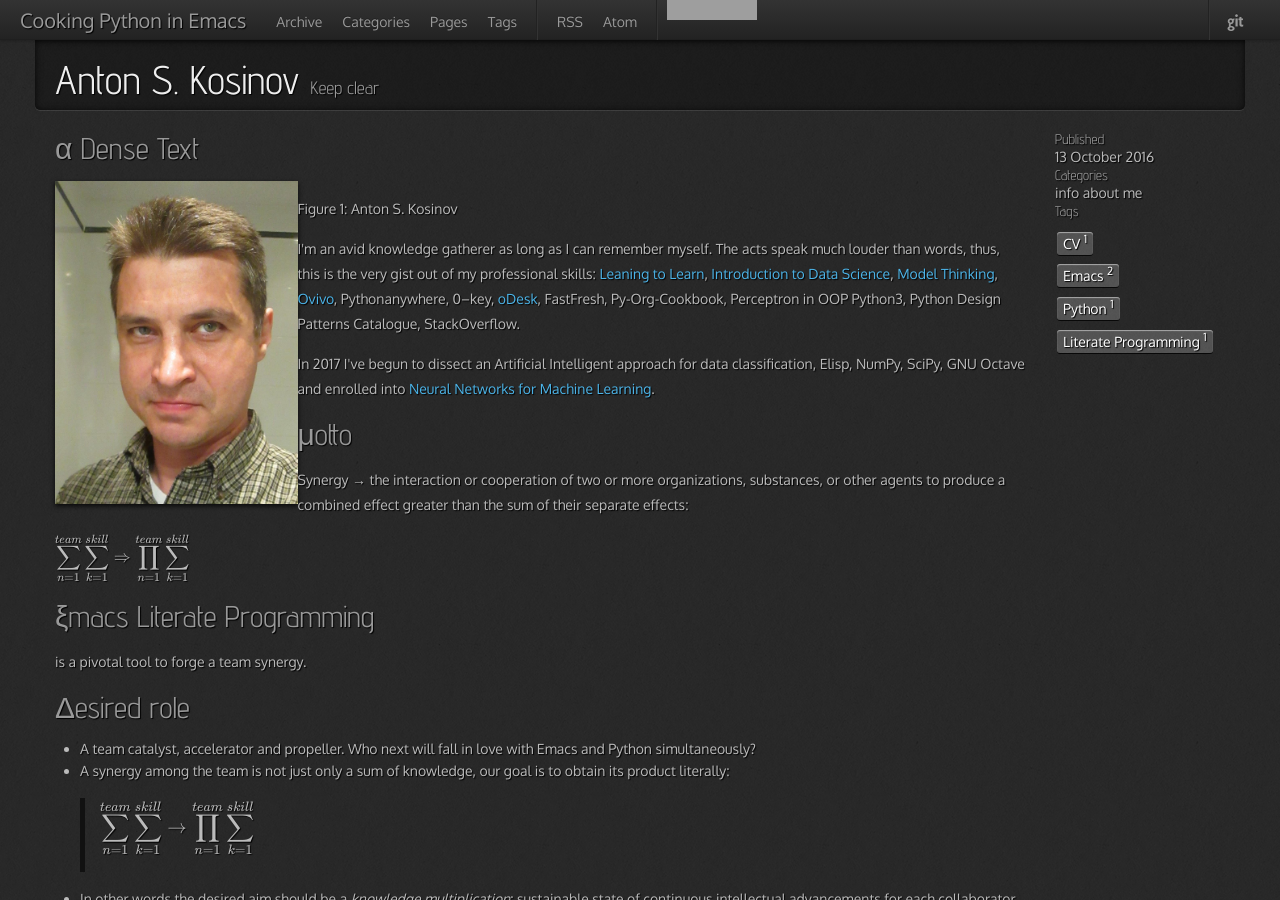
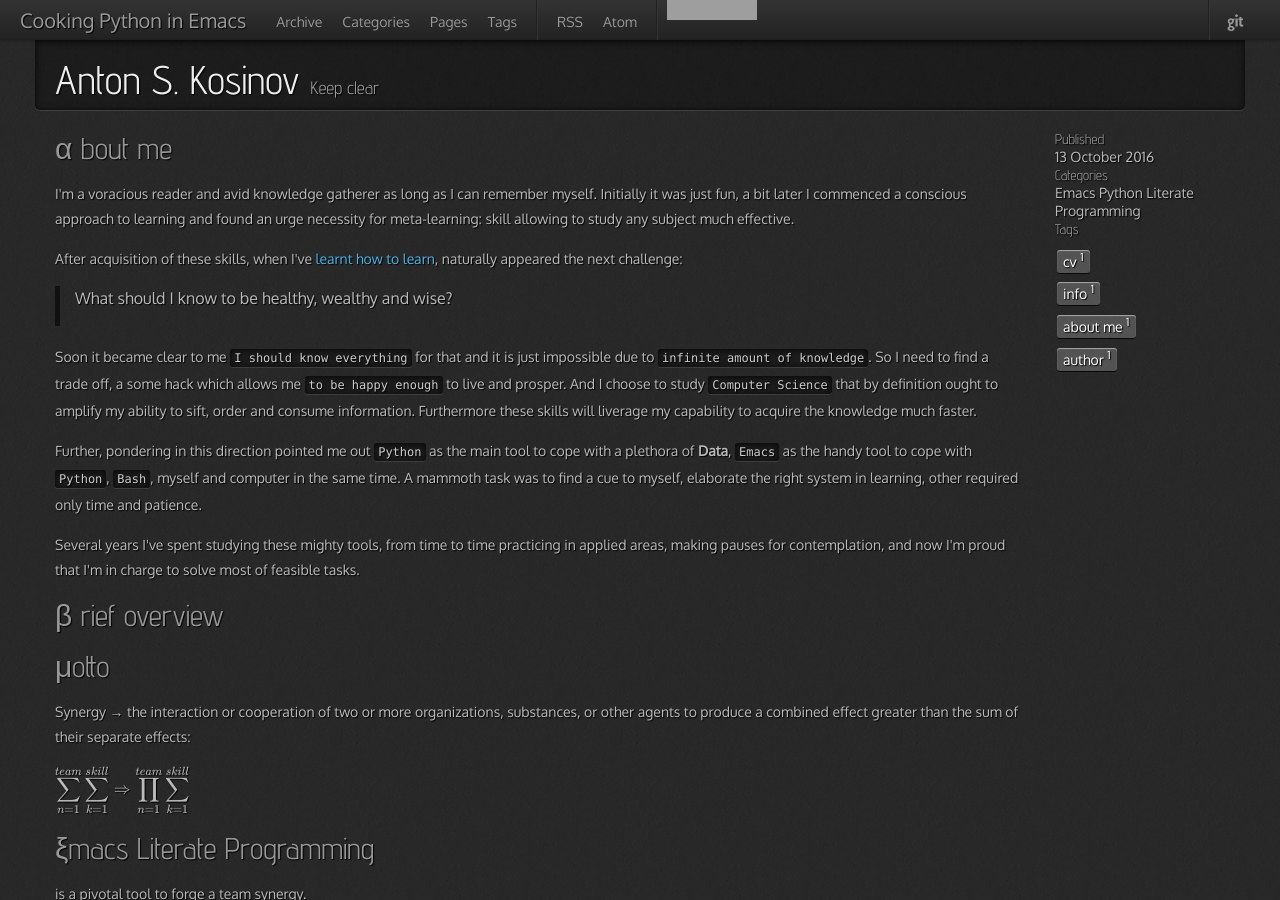
Before and after one commit to 0--key/0--key.github.io, a Jekyll site: the page built from _posts/2016-10-13-CV.html, in a window 1280 px wide and 900 px high. Built offline with Jekyll 4.4.1, drawn with Linux system fonts in a browser that asks for light colours; nearby versions of some CDN libraries; formulas are drawn with MathJax 3; comment, search, counter and statistics services are not loaded; grey boxes are pictures that could not be loaded.

Commit message:
Thurther steps forward

```diff
--- a/_posts/2016-10-13-CV.html
+++ b/_posts/2016-10-13-CV.html
@@ -3,41 +3,64 @@ layout: post
 title: Anton S. Kosinov
 tagline: " Keep clear"
 permalink: /cv.html
-categories: [info, about me]
-tags: [CV, Emacs, Python, Literate Programming]
+categories: [Emacs, Python, Literate Programming]
+tags: [cv, info, about me, author]
 ---
 
-<div id="outline-container-org81e1959" class="outline-2">
-<h2 id="org81e1959">&alpha; Dense Text</h2>
-<div class="outline-text-2" id="text-org81e1959">
-
-<div class="figure">
-<p><img src="http://0--key.github.io/assets/Portrait.jpg" alt="Portrait.jpg" width="25%" title="Looking for solution" align="left" float="wrap" />
-</p>
-<p><span class="figure-number">Figure 1: </span>Anton S. Kosinov</p>
-</div>
-
-
+<div id="outline-container-org8421e67" class="outline-2">
+<h2 id="org8421e67">&alpha; bout me</h2>
+<div class="outline-text-2" id="text-org8421e67">
 <p>
-I'm an avid knowledge gatherer as long as I can remember myself. The
-acts speak much louder than words, thus, this is the very gist out
-of my professional skills: <a href="http://bit.ly/2nPfOXR">Leaning to Learn</a>, <a href="http://bit.ly/2nSSGJQ">Introduction to Data
-Science</a>, <a href="http://bit.ly/1lk9C7p">Model Thinking</a>, <a href="http://bit.ly/2nP3uqx">Ovivo</a>, Pythonanywhere, 0&#x2013;key, <a href="http://bit.ly/211LI1k">oDesk</a>,
-FastFresh, Py-Org-Cookbook, Perceptron in OOP Python3, Python Design
-Patterns Catalogue, StackOverflow.
+I'm a voracious reader and avid knowledge gatherer as long as I can
+remember myself. Initially it was just fun, a bit later I commenced a
+conscious approach to learning and found an urge necessity for
+meta-learning: skill allowing to study any subject much effective.
 </p>
 
 <p>
-In 2017 I've begun to dissect an Artificial Intelligent approach for
-data classification, Elisp, NumPy, SciPy, GNU Octave and enrolled
-into <a href="https://www.coursera.org/learn/neural-networks/home">Neural Networks for Machine Learning</a>.
+After acquisition of these skills, when I've <a href="http://bit.ly/2nPfOXR">learnt how to learn</a>,
+naturally appeared the next challenge:
+</p>
+
+<blockquote>
+<p>
+What should I know to be healthy, wealthy and wise?
+</p>
+</blockquote>
+
+<p>
+Soon it became clear to me <code>I should know everything</code> for that and it
+is just impossible due to <code>infinite amount of knowledge</code>. So I need
+to find a trade off, a some hack which allows me <code>to be happy enough</code>
+to live and prosper. And I choose to study <code>Computer Science</code> that by
+definition ought to amplify my ability to sift, order and consume
+information. Furthermore these skills will liverage my capability to
+acquire the knowledge much faster.
+</p>
+
+<p>
+Further, pondering in this direction pointed me out <code>Python</code> as the
+main tool to cope with a plethora of <b>Data</b>, <code>Emacs</code> as the handy
+tool to cope with <code>Python</code>, <code>Bash</code>, myself and computer in the same
+time. A mammoth task was to find a cue to myself, elaborate the right
+system in learning, other required only time and patience.
+</p>
+
+<p>
+Several years I've spent studying these mighty tools, from time to
+time practicing in applied areas, making pauses for contemplation,
+and now I'm proud that I'm in charge to solve most of feasible tasks.
 </p>
 </div>
 </div>
 
-<div id="outline-container-orgdc31e06" class="outline-2">
-<h2 id="orgdc31e06">&mu;otto</h2>
-<div class="outline-text-2" id="text-orgdc31e06">
+
+<div id="outline-container-orge9e3b33" class="outline-2">
+<h2 id="orge9e3b33">&beta; rief overview</h2>
+</div>
+<div id="outline-container-org3cc57ce" class="outline-2">
+<h2 id="org3cc57ce">&mu;otto</h2>
+<div class="outline-text-2" id="text-org3cc57ce">
 <p>
 Synergy &rarr; the interaction or cooperation of two or more organizations,
 substances, or other agents to produce a combined effect greater than
@@ -51,18 +74,18 @@ the sum of their separate effects:
 </div>
 
 
-<div id="outline-container-orgd12bd7d" class="outline-2">
-<h2 id="orgd12bd7d">&xi;macs Literate Programming</h2>
-<div class="outline-text-2" id="text-orgd12bd7d">
+<div id="outline-container-org138ce27" class="outline-2">
+<h2 id="org138ce27">&xi;macs Literate Programming</h2>
+<div class="outline-text-2" id="text-org138ce27">
 <p>
 is a pivotal tool to forge a team synergy.
 </p>
 </div>
 </div>
 
-<div id="outline-container-orgdd71722" class="outline-2">
-<h2 id="orgdd71722">&Delta;esired role</h2>
-<div class="outline-text-2" id="text-orgdd71722">
+<div id="outline-container-orga86e154" class="outline-2">
+<h2 id="orga86e154">&Delta;esired role</h2>
+<div class="outline-text-2" id="text-orga86e154">
 <ul class="org-ul">
 <li>A team catalyst, accelerator and propeller. Who next will fall in
 love with Emacs and Python simultaneously?</li>
@@ -87,9 +110,9 @@ me, please?</li>
 </div>
 
 
-<div id="outline-container-org18d7dbc" class="outline-2">
-<h2 id="org18d7dbc">Patches</h2>
-<div class="outline-text-2" id="text-org18d7dbc">
+<div id="outline-container-org78461c0" class="outline-2">
+<h2 id="org78461c0">Patches</h2>
+<div class="outline-text-2" id="text-org78461c0">
 <p>
 contrarian, a snap judgment about real power of machines, owing to
 my innate curiosity and perseverance, I've brooded about lack of
```
